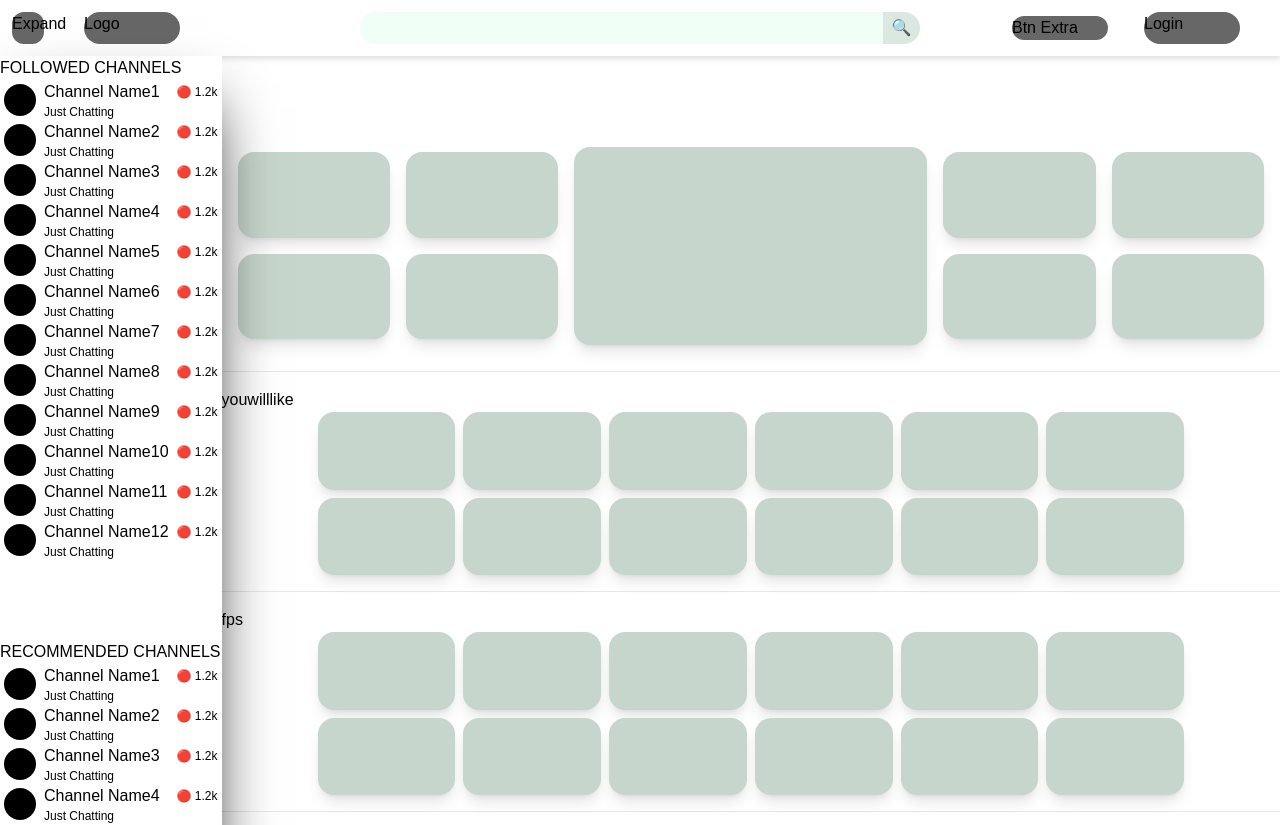
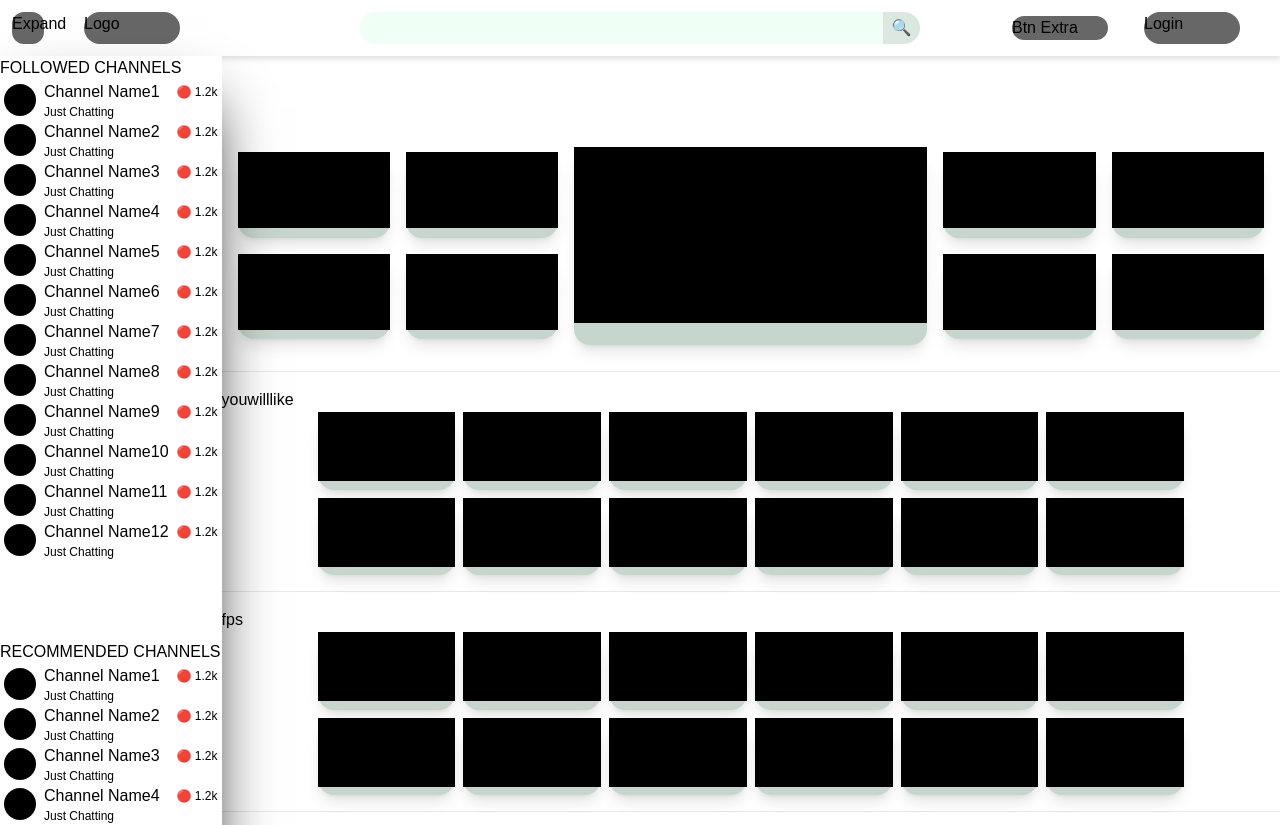
Before and after one commit to amg-projects/leap-app, a Next.js app: page / in a window 1280 px wide. Shown: the top 825 px of the page. Built offline with nearby package versions, Linux system fonts and the light colour scheme; no server answers.

Commit message:
forgot in merge

```diff
--- a/src/app/VideoPreview.tsx
+++ b/src/app/VideoPreview.tsx
@@ -1,7 +1,12 @@
+import { WebRTCPlayer } from '@/components/WebRTCPlayer'
+
 export function VideoPreview({ className }: { className?: string }) {
+  console.log('VideoPreview render')
   return (
     <div
       className={`aspect-video rounded-2xl bg-[#c7d6cc] shadow-lg ${className}`}
-    ></div>
+    >
+      <WebRTCPlayer streamId="not-implemented" />
+    </div>
   )
 }
```
